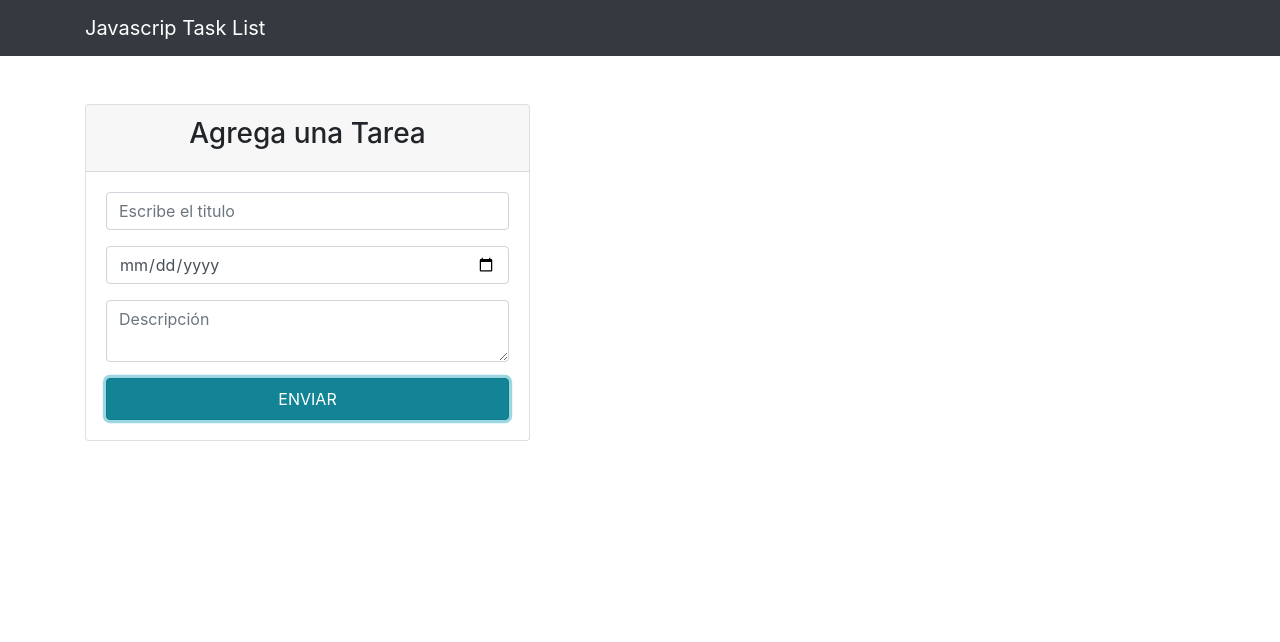
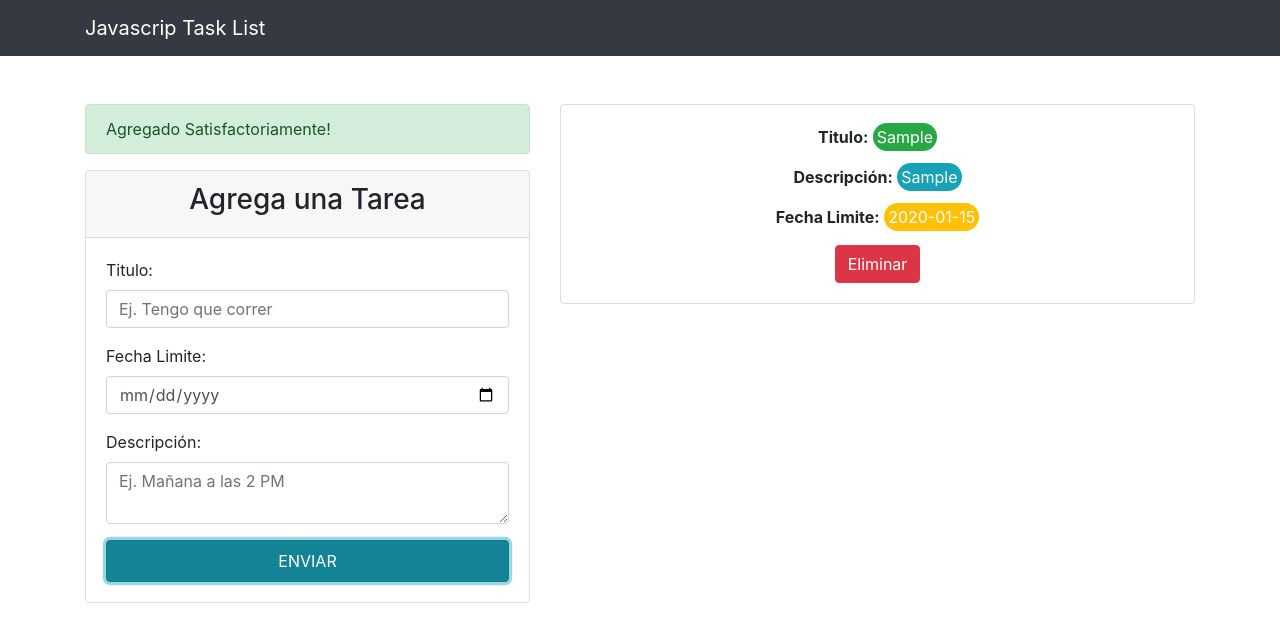
Before and after one commit to Brian-Santeliz/javascript-poo-task, a plain HTML site: page index.html in a window 1280 px wide. Both pictures are taken after typing "Sample", "2020-01-15", "Sample" into the empty fields and a click on the button "ENVIAR". Drawn offline with Linux system fonts and the light colour scheme.

Commit message:
DOM Script Finish, add alert!

```diff
--- a/index.html
+++ b/index.html
@@ -27,29 +27,35 @@
     <div class="container">
       <div class="row">
         <div class="col-md-5 my-5">
+            <div id="alert" class="transition"></div>
+
           <div class="card">
             <div class="card-header text-center"><h3>Agrega una Tarea</h3></div>
             <div class="card-body">
               <form action="" id="form">
                 <div class="form-group">
+                    <label for="title" >Titulo:</label>
                   <input
                     type="text"
                     class="form-control"
                     id="title"
-                    placeholder="Escribe el titulo"
+                    placeholder="Ej. Tengo que correr"
                   />
                 </div>
                 <div class="form-group">
-                  <input type="date"  class="form-control" id="date" />
-                </div>
+                    <label for="date">Fecha Limite:</label>
+                    <input type="date"  class="form-control" id="date" />
+                  </div>
                 <div class="form-group">
+                    <label for="description" class="label-control">Descripción:</label>
                   <textarea
                     class="form-control"
                     id="description"
                     rows="2"
-                    placeholder="Descripción"
+                    placeholder="Ej. Mañana a las 2 PM"
                   ></textarea>
                 </div>
+
                 <button
                   type="submit"
                   class="text-uppercase btn btn-info btn-block py-2 px-5"
@@ -60,9 +66,10 @@
             </div>
           </div>
         </div>
-        <div class="col-md-7 my-5"></div>
+        <div class="col-md-7 my-5" id ="list"></div>
       </div>
     </div>
   </body>
+
   <script src="./js/index.js"></script>
 </html>
--- a/js/index.js
+++ b/js/index.js
@@ -1,5 +1,27 @@
-const form = document.getElementById("form");
-
+class Alert {
+  showAlert(tipo) {
+    if (tipo === "error") {
+      if (AlertaDom.querySelector("div")) {
+        return;
+      }
+      const alert = document.createElement("div");
+      alert.classList.add("alert", "alert-danger");
+      alert.innerText = "TODOS LOS CAMPOS SON OBLIGATORIOS";
+      AlertaDom.appendChild(alert);
+      setTimeout(() => {
+        AlertaDom.querySelector("div").remove();
+      }, 3000);
+    } else {
+      const alert = document.createElement("div");
+      alert.classList.add("alert", "alert-success");
+      alert.innerText = "Agregado Satisfactoriamente!";
+      AlertaDom.appendChild(alert);
+      setTimeout(() => {
+        AlertaDom.querySelector("div").remove();
+      }, 3000);
+    }
+  }
+}
 class handleSubmit {
   constructor(title, date, description) {
     this.title = title;
@@ -12,12 +34,37 @@ class handleSubmit {
       this.date.trim() === "" ||
       this.description.trim() === ""
     ) {
-      return console.log("TODOS LOS CAMPOS SON OOBLIGATORIOS");
+      return alert.showAlert("error");
     }
-    console.log(this.title, this.date, this.description);
     form.reset();
+    alert.showAlert("exito");
+    const card = document.createElement("div");
+    card.innerHTML = `
+        <div class="card text-center mb-4">
+            <div class="card-body">
+
+                <p>
+                <strong>Titulo:</strong> <span style="border-radius:1em" class="bg-success text-white text-bold p-1"> ${this.title}</span></p>
+                <p>
+                <strong>Descripción:</strong> <span style="border-radius:1em" class="bg-info text-white text-bold p-1"> ${this.description}</span>
+                </p>
+                <p>
+                <strong>Fecha Limite:</strong> <span style="border-radius:1em" class="bg-warning text-white text-bold p-1"> ${this.date}</span>
+                </p>
+                <button class="btn btn-danger text-white" id="delete">Eliminar</button>
+            </div>
+        </div>
+    `;
+    list.appendChild(card);
   }
 }
+
+
+const form = document.getElementById("form");
+const AlertaDom = document.getElementById("alert");
+const list = document.querySelector("#list");
+const alert = new Alert();
+
 
 form.addEventListener("submit", (e) => {
   e.preventDefault();
@@ -25,6 +72,12 @@ form.addEventListener("submit", (e) => {
   const title = document.getElementById("title").value;
   const date = document.getElementById("date").value;
   const description = document.getElementById("description").value;
-  const ejemplo = new handleSubmit(title, date, description);
-  ejemplo.Submit();
+  const methods = new handleSubmit(title, date, description);
+  methods.Submit();
 });
+
+document.getElementById("list").addEventListener("click", (e) => {
+  if (e.target.id === "delete") {
+    e.target.parentElement.parentElement.remove();
+  }
+});
```
